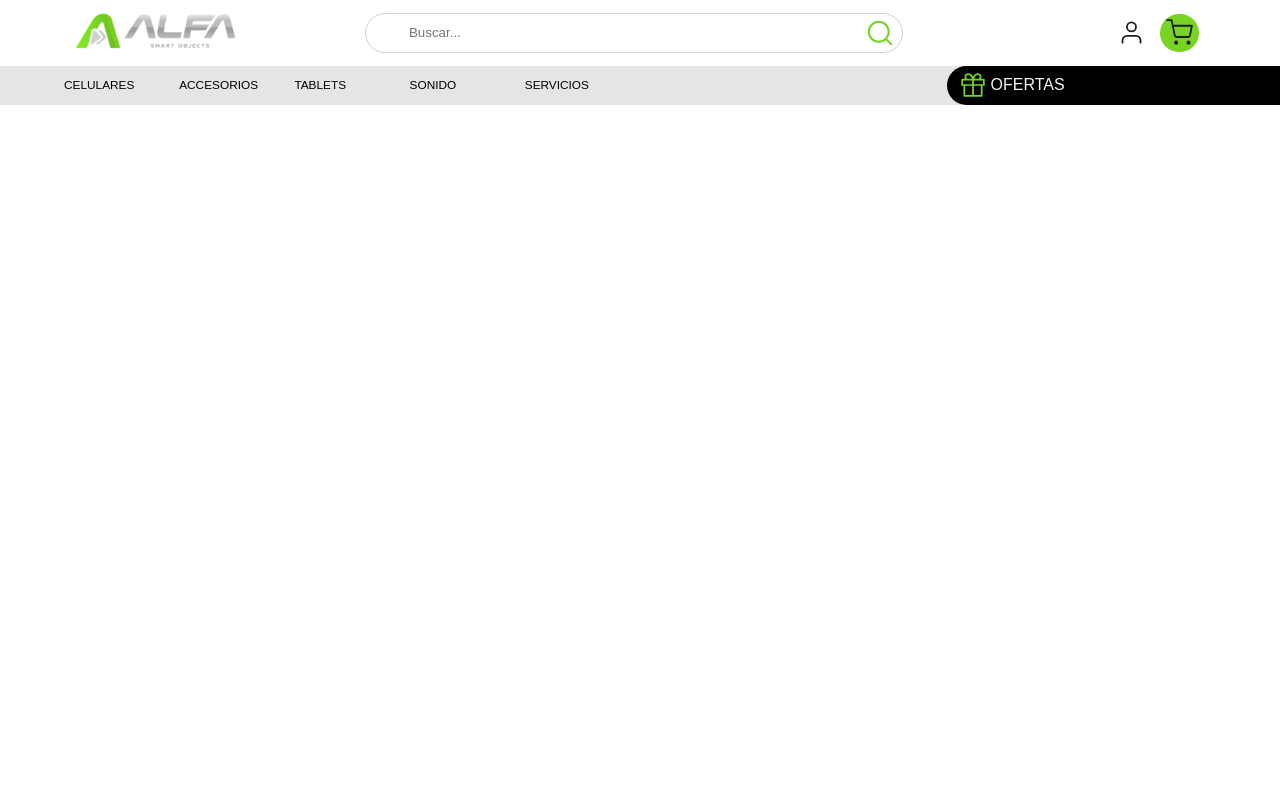
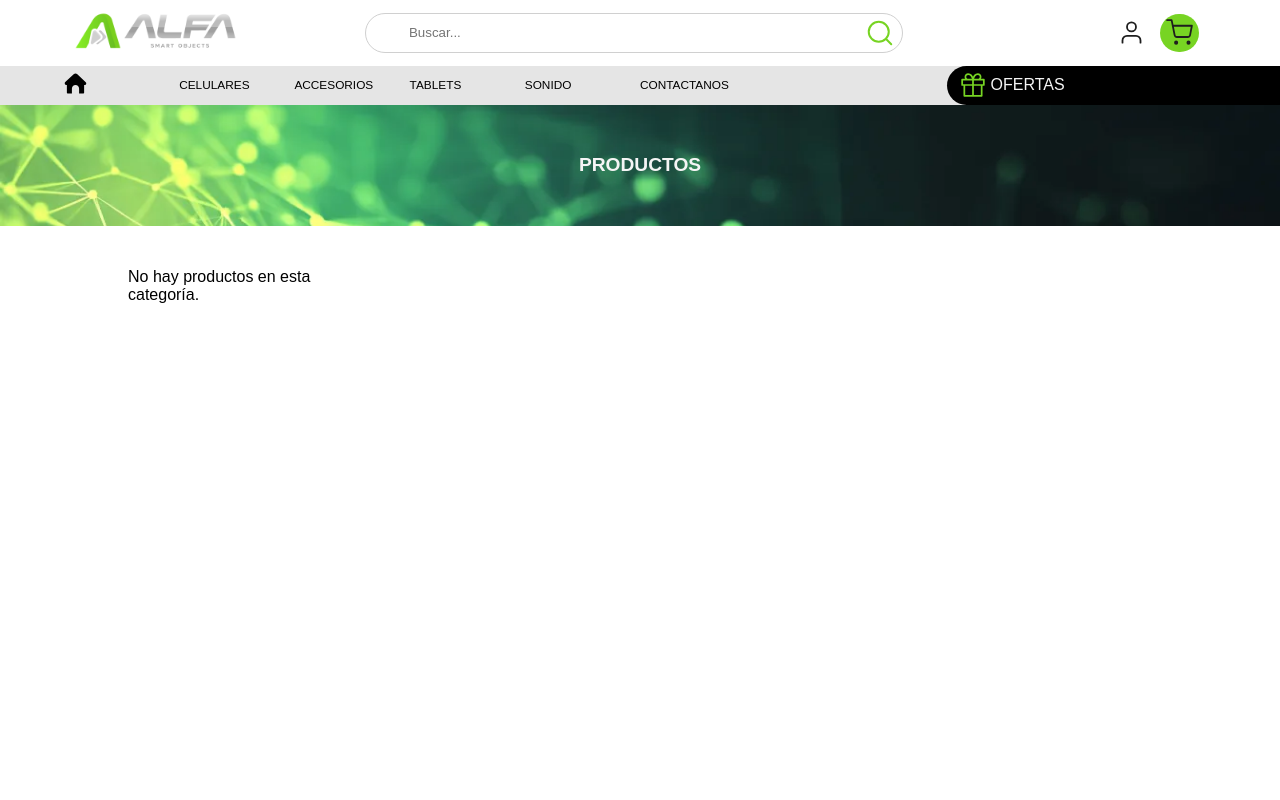
Before and after one commit to Caertos/Alfa, a React (Vite) app: page /1 in a window 1280 px wide. Shown: the top 800 px of the page. Built offline with nearby package versions, Linux system fonts and the light colour scheme.

Commit message:
agregado componente de categorias, correcciones de estilo

```diff
--- a/src/App.css
+++ b/src/App.css
@@ -1,6 +1,7 @@
 .general-container {
   max-width: 80vw;
   margin: 0 auto;
+  min-height: 100vh;
 
   @media screen and (max-width: 768px) {
     max-width: 100vw;
--- a/src/App.jsx
+++ b/src/App.jsx
@@ -2,6 +2,8 @@ import "./App.css";
 import { BrowserRouter, Routes, Route } from "react-router-dom";
 import Home from "./pages/Home";
 import Navbar from "./components/navbar/Navbar";
+import CategoryProduct from "./components/categoryProduct/CategoryProduct";
+import Footer from "./components/footer/Footer";
 
 function App() {
   return (
@@ -9,13 +11,10 @@ function App() {
       <Navbar />
       <Routes>
         <Route path="/" element={<Home />} />
-        <Route path="/celulares" element={<div>Celulares Page</div>} />
-        <Route path="/accesorios" element={<div>Accesorios Page</div>} />
-        <Route path="/tablets" element={<div>Tablets Page</div>} />
-        <Route path="/sonido" element={<div>Sonido Page</div>} />
-        <Route path="/servicios" element={<div>Servicios Page</div>} />
-        <Route path="/ofertas" element={<div>Ofertas Page</div>} />
+        <Route path="/contacto" element={"CONTACTANOS"}/>
+        <Route path="/:categoria" element={<CategoryProduct />} />
       </Routes>
+      <Footer />
     </BrowserRouter>
   );
 }
--- /dev/null
+++ b/src/components/categoryProduct/CategoryProduct.jsx
@@ -0,0 +1,60 @@
+import { useParams } from "react-router-dom";
+import products from "../../assets/products/products.json";
+import ProductCard from "../productCard/ProductCard";
+import { useState } from "react";
+
+import "./categoryProduct.css";
+
+const categoryNames = {
+  celulares: "Celulares",
+  accesorios: "Accesorios",
+  tablets: "Tablets",
+  sonido: "Sonido",
+};
+
+const ITEMS_TO_SHOW = 8;
+
+const CategoryProduct = () => {
+  const { categoria } = useParams();
+  const [visibleCount, setVisibleCount] = useState(ITEMS_TO_SHOW);
+
+  const filteredProducts = products.filter(
+    (product) => product.category === categoria
+  );
+
+  const visibleProducts = filteredProducts.slice(0, visibleCount);
+
+  const handleShowMore = () => {
+    setVisibleCount((prev) => prev + ITEMS_TO_SHOW);
+  };
+
+  return (
+    <>
+      <div className="bannerProduct">
+        <h2>{categoryNames[categoria] || "Productos"}</h2>
+      </div>
+
+      <section className="general-container">
+        <div className="categoryProducts">
+          {visibleProducts.length > 0 ? (
+            visibleProducts.map((producto) => (
+              <ProductCard key={producto.id} producto={producto} />
+            ))
+          ) : (
+            <p>No hay productos en esta categoría.</p>
+          )}
+        </div>
+
+        {visibleCount < filteredProducts.length && (
+          <div className="show-more-container">
+            <button className="show-more-btn" onClick={handleShowMore}>
+              Mostrar más
+            </button>
+          </div>
+        )}
+      </section>
+    </>
+  );
+};
+
+export default CategoryProduct;
--- /dev/null
+++ b/src/components/categoryProduct/categoryProduct.css
@@ -0,0 +1,47 @@
+.categoryProducts {
+  position: relative;
+  display: grid;
+  grid-template-columns: 1fr 1fr 1fr 1fr;
+  gap: 4vw;
+  align-items: center;
+
+  @media screen and (max-width: 768px) {
+    grid-template-columns: 1fr 1fr;
+  }
+
+  @media screen and (max-width: 450px) {
+    grid-template-columns: 1fr;
+  }
+}
+
+.bannerProduct {
+  position: relative;
+  background-image: url(/public/productBanner.webp);
+  background-size: cover;
+  padding: 2vw 2vw;
+  margin-bottom: 2vw;
+  color: whitesmoke;
+}
+
+.show-more-container {
+  display: flex;
+  justify-content: center;
+}
+
+.show-more-btn {
+  background-color: #1e1e1e;
+  border: none;
+  min-width: 120px;
+  color: #77d423;
+  font-weight: 900;
+  font-size: 1rem;
+  border-radius: 25px;
+  padding: 5px 10px;
+  margin: 2vw 0;
+  transition: 0.3s ease;
+}
+
+.show-more-btn:hover {
+  background-color: #77d423;
+  color: #1e1e1e;
+}
--- a/src/components/footer/footer.css
+++ b/src/components/footer/footer.css
@@ -1,4 +1,5 @@
 .footer {
+  position: relative;
   display: grid;
   grid-template-columns: 1fr 1fr 1fr 1fr;
   background-color: #1e1e1e;
@@ -44,5 +45,5 @@
 }
 
 .footer ul li span {
-  color: #77D423;
+  color: #77d423;
 }
--- a/src/components/masVendido/masVendido.css
+++ b/src/components/masVendido/masVendido.css
@@ -18,27 +18,20 @@
   display: flex;
   align-items: center;
   justify-content: center;
-  margin-top: 3vh;
+  margin-left: 1vw;
 }
 
 @media screen and (max-width: 768px) {
   .masVendido .slider-container {
     flex-direction: row;
+    margin-top: 3vw;
   }
 }
 
 .masVendido .slider-container span {
-  display: flex;
-  flex-direction: column;
-  align-items: center;
   width: 30%;
-  min-height: 270px;
-  margin-left: 1vh;
-  margin-bottom: 2vh;
-  padding: 3vw 0;
-  background-color: #fff;
-  border-radius: 25px;
-  box-shadow: 2px 2px 2px 0.1px rgba(0, 0, 0, 0.1);
+  padding: 3% 3%;
+  margin-left: 2vw;
 }
 
 @media screen and (max-width: 768px) {
@@ -53,14 +46,18 @@
   z-index: 1;
   background: transparent;
   border: none;
+
+  @media screen and (max-width: 768px) {
+    display: none;
+  }
 }
 
 .masVendido .slider-container .prev-product {
-  left: 0;
+  left: -15px;
 }
 
 .masVendido .slider-container .next-product {
-  right: 0;
+  right: -30px;
 }
 
 .masVendido .image-wrapper {
--- a/src/components/navbar/Navbar.jsx
+++ b/src/components/navbar/Navbar.jsx
@@ -62,6 +62,11 @@ export default function Navbar() {
       <div className="navbar_secondary">
         <ul className={`navbar_links${menuOpen ? " open" : ""}`} ref={menuRef}>
           <li>
+            <Link to="/" onClick={() => setMenuOpen(false)}>
+              <img className="homeIcon" src="/home.svg" alt="" />
+            </Link>
+          </li>
+          <li>
             <Link to="/celulares" onClick={() => setMenuOpen(false)}>
               Celulares
             </Link>
@@ -82,8 +87,8 @@ export default function Navbar() {
             </Link>
           </li>
           <li>
-            <Link to="/servicios" onClick={() => setMenuOpen(false)}>
-              Servicios
+            <Link to="/contacto" onClick={() => setMenuOpen(false)}>
+              Contactanos
             </Link>
           </li>
         </ul>
--- a/src/components/navbar/navbarStyle.css
+++ b/src/components/navbar/navbarStyle.css
@@ -136,6 +136,19 @@
   font-weight: 800;
 }
 
+.homeIcon {
+  width: 40%;
+  transition: 0.3s ease;
+
+  @media screen and (max-width: 450px) {
+    width: 15%;
+  }
+}
+
+.homeIcon:hover {
+  filter: invert(62%) sepia(87%) saturate(469%) hue-rotate(54deg) brightness(101%) contrast(101%);
+}
+
 /* Navbar links responsive */
 
 /* Botón hamburguesa */
--- a/src/components/productCard/productCard.css
+++ b/src/components/productCard/productCard.css
@@ -1,13 +1,21 @@
 .product-card {
   display: flex;
-  width: 30%;
   flex-direction: column;
   align-items: center;
   text-align: center;
+  width: 70%;
+  min-height: 270px;
+  margin: auto;
+  margin-bottom: 2vw;
+  padding: 3vw 10%;
+  background-color: #fff;
+  border-radius: 25px;
+  box-shadow: 2px 2px 2px 0.1px rgba(0, 0, 0, 0.2);
+  justify-content: space-between;
 }
 
 .product-card .product-image {
-  width: 80%;
+  width: 77%;
   margin-bottom: 0.5vh;
 }
 
@@ -29,11 +37,12 @@
   color: #fff;
   padding: 0.5rem 1rem;
   border-radius: 100px;
-  max-height: 20px;
-  max-width: 120px;
+  max-height: 10px;
+  max-width: 100px;
   text-decoration: none;
   transition: background-color 0.3s ease;
   margin: 0.5vh 0;
+  font-size: 80%;
 }
 
 .product-card a:hover {
--- a/src/index.css
+++ b/src/index.css
@@ -1,5 +1,5 @@
 * {
-    font-family: poppins, sans-serif;
+  font-family: poppins, sans-serif;
 }
 
 ul {
@@ -14,6 +14,6 @@ a {
 }
 
 body {
+  position: relative;
   margin: 0;
-  position: relative;
 }
--- a/src/pages/Home.jsx
+++ b/src/pages/Home.jsx
@@ -14,7 +14,6 @@ const Home = () => {
       </div>
       <div className="secondary-container">
         <Marcas />
-        <Footer />
       </div>
     </>
   );
```
Also changed, not shown: public/home.svg (added), public/productBanner.webp (added), src/assets/products/products.json (line endings or trailing spaces). Lines whose indentation alone changed are shown as unchanged.
